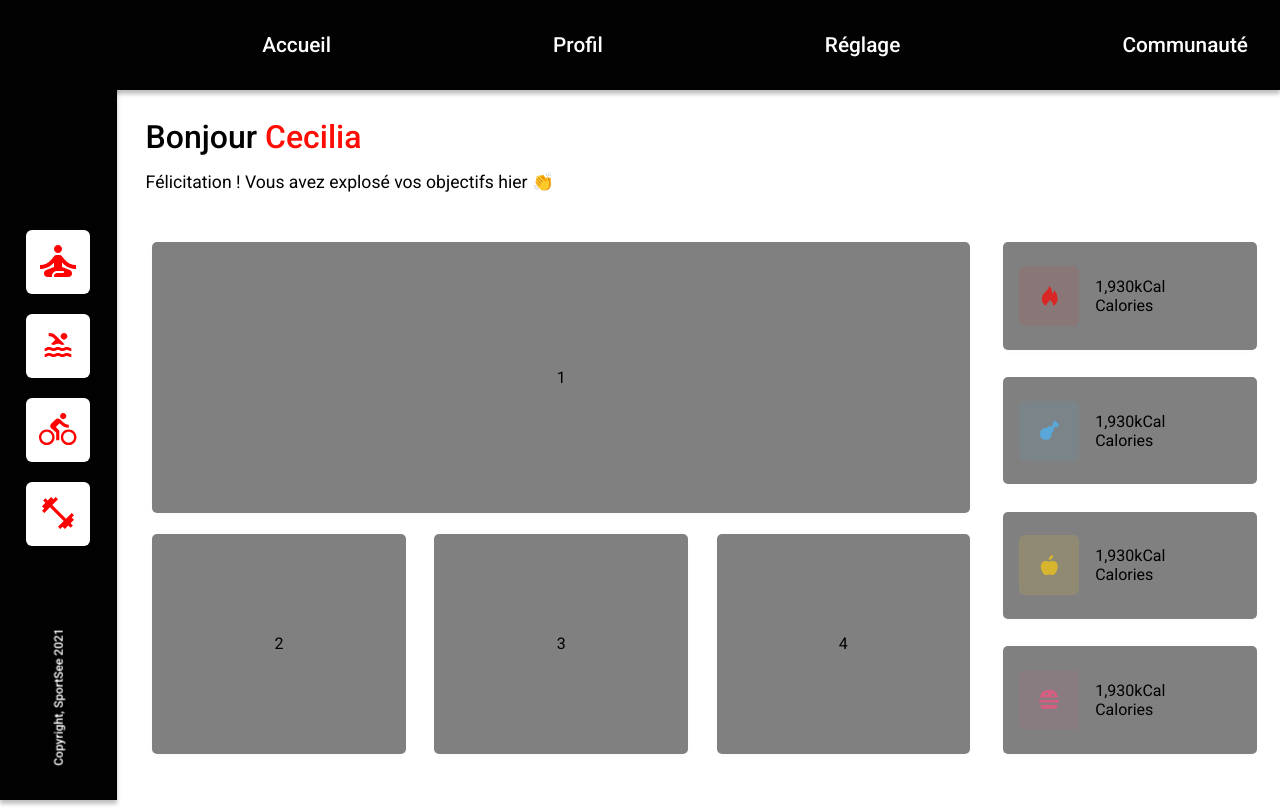
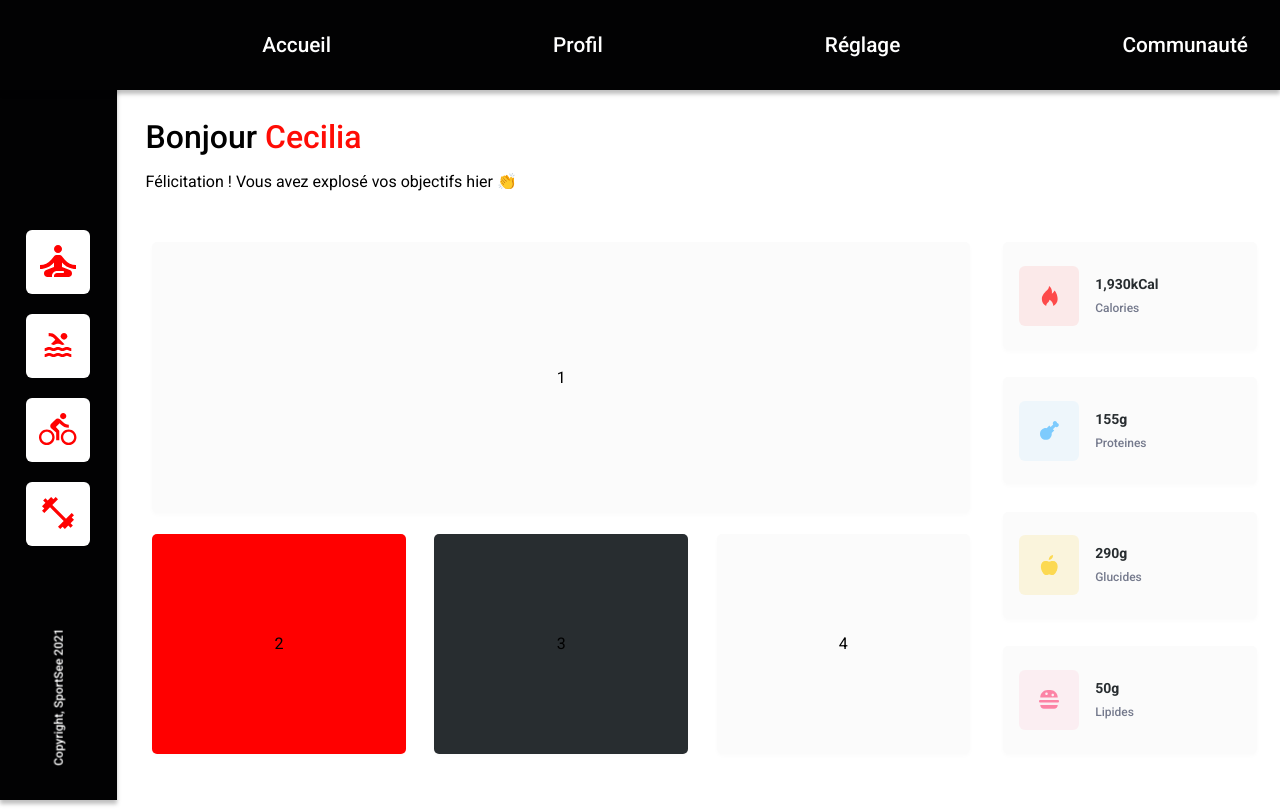
Before and after one commit to emilie-v11/EmilieVukovic_12_08112021, a React (Create React App) app: page /user/12 in a window 1280 px wide. Built offline with nearby package versions, Linux system fonts and the light colour scheme; some icons are missing.

Commit message:
Clean code CSS & fix calorieCount / unit

```diff
--- a/src/components/ButtonIcon/ButtonIcon.css
+++ b/src/components/ButtonIcon/ButtonIcon.css
@@ -1,6 +1,4 @@
 .btn-icon {
-    /* width: 64px;
-    height: 64px; */
     width: 4rem;
     height: 4rem;
 
--- a/src/components/Header/Header.css
+++ b/src/components/Header/Header.css
@@ -1,14 +1,8 @@
 header {
-    /* position: fixed;
-    top: 0px; */
-
     background: #020203;
     max-width: 100%;
     width: 100%;
-    /* height: 91px; */
     height: 5.6rem;
-    /* padding: 0 90px 0 29px; */
     box-shadow: 0px 4px 4px rgba(0, 0, 0, 0.25);
-
     margin: 0 auto;
 }
--- a/src/index.css
+++ b/src/index.css
@@ -1,8 +1,6 @@
 @import url('https://fonts.googleapis.com/css2?family=Roboto:wght@400;500;700&display=swap');
 
 body {
-    /* max-width: 1440px;
-    height: auto; */
     margin: 0 auto;
 }
 
--- a/src/pages/UserPage/UserPage.css
+++ b/src/pages/UserPage/UserPage.css
@@ -1,30 +1,16 @@
 .main-userPage {
-    /* margin: 5.6rem 0 0 7.5rem; */
-    /* margin: 0 0 0 8.3%; */
-    margin: 0 0 0 7.3rem;
-
-    /* padding: 4.25rem 5.4rem 0; */
-    /* padding: 4.2% 6.5% 0; */
-    padding: 4.2% 6% 0;
-    padding: 4.2% 6% 0 7.6%;
-    max-width: 100%;
+    position: relative;
     display: flex;
     flex-direction: column;
-    /* justify-content: space-between; */
-    /* width: 100%; */
     align-items: center;
-
+    max-width: 100%;
     height: 90vh;
-    position: relative;
-
-    /* width: 93%; */
+    margin: 0 0 0 7.3rem;
+    padding: 4.2% 6% 0 7.6%;
 }
 
 .userPage-heading {
-    /* background: gray; */
-    /* margin: 0 1rem; */
     margin-bottom: 4.5rem;
-    width: 70rem;
     width: 100%;
 }
 
@@ -45,56 +31,40 @@
 }
 
 .userPage-informations {
-    /* background: #f5f5f5; */
     display: flex;
     justify-content: space-between;
-    width: 96%;
     width: 100%;
     height: 71%;
-    /* height: 75%; */
 }
-/* todo */
+
 .userPage-graphs {
-    /* width: 78%; */
-    width: 74%;
-    height: 100%;
     display: flex;
     flex-direction: column;
     justify-content: space-between;
+    width: 74%;
+    height: 100%;
 }
-/* todo */
+
 .keys-data-cards {
-    /* background: orange; */
     display: flex;
     flex-direction: column;
     justify-content: space-between;
-
     width: 23%;
     height: 100%;
 }
 
 .day-activity {
-    border-radius: 0.3125rem;
+    width: 100%;
+    height: 53%;
+    margin: 0;
     background: #fbfbfb;
     box-shadow: 0px 2px 4px rgba(0, 0, 0, 0.0212249);
-
-    width: 835px;
-    height: 320px;
-    margin: 1rem;
-
-    width: 100%;
-    height: 52%;
-    height: 53%;
-    margin: 0;
-
-    background: grey;
+    border-radius: 0.3125rem;
 }
 
 .trio-charts {
-    /* background: pink; */
     display: flex;
     justify-content: space-between;
-
     width: 100%;
     height: 43%;
 }
@@ -103,10 +73,10 @@
 .radar-chart,
 .radial-bar-chart,
 .bar-chart {
-    border-radius: 0.3125rem;
     display: flex;
     justify-content: center;
     align-items: center;
+    border-radius: 0.3125rem;
 }
 
 .bar-chart {
@@ -117,86 +87,67 @@
 .line-chart,
 .radar-chart,
 .radial-bar-chart {
-    /* border-radius: 0.3125rem; */
     box-shadow: 0px 2px 4px rgba(0, 0, 0, 0.0212249);
-
-    margin: 1rem;
-    /* width: 258px; */
     width: 31%;
-    height: 263px;
-
+    height: 100%;
     margin: 0;
-    height: 100%;
-
-    background: yellow;
 }
 
 .line-chart {
     background: #ff0000;
-
-    background: grey;
 }
 
 .radar-chart {
     background: #282d30;
-
-    background: grey;
 }
 
 .radial-bar-chart {
     background: #fbfbfb;
-
-    background: grey;
 }
 
 .keys-data-card {
+    display: flex;
+    align-items: center;
+    height: 20.5%;
+    margin: 0;
     background: #fbfbfb;
     box-shadow: 0px 2px 4px rgba(0, 0, 0, 0.0212249);
     border-radius: 0.31rem;
-
-    /* width: 16rem; */
-    height: 7.75rem;
-    margin: 1rem;
-    display: flex;
-    align-items: center;
-
-    margin: 0;
-    height: 20.5%;
-
-    background: grey;
 }
 
 .key-data-icon {
-    border-radius: 0.375rem;
     display: flex;
     align-items: center;
     justify-content: center;
-    opacity: 0.7;
-
-    /* width: 60px;
-    height: 60px; */
     width: 3.75rem;
     height: 3.75rem;
-
     margin: 2rem 1.5rem 2rem 2rem;
+    border-radius: 0.375rem;
+    opacity: 0.7;
 }
 
 .key-data-value {
     display: flex;
     flex-direction: column;
+    line-height: 24px;
+    letter-spacing: 0px;
+    text-align: left;
 }
 
-/* ******************************************************************* */
-/* @media only screen and (max-width: 1439px) */
+.calorie-count {
+    color: #282d30;
+    font-size: 1.25rem;
+    font-weight: 700;
+}
+
+.unit-measurement {
+    color: #74798c;
+    font-size: 0.875rem;
+    font-weight: 500;
+}
+
 @media only screen and (max-width: 1299px) {
     .main-userPage {
-        /* width: 87%; */
-        /* height: 90vh; */
-        /* padding-top: 1%;
-        padding-left: 2%;
-        padding-left: 1%; */
-        /* position: relative; */
-
         padding: 1% 0 0 1%;
     }
 
@@ -207,79 +158,50 @@
     .userPage-heading h1 {
         margin-bottom: 1rem;
         font-size: 2rem;
-        /* font-size: 2.5rem; */
-
-        /* line-height: 2vh; */
     }
 
-    /* .userPage-heading p {
+    .userPage-heading p {
         font-size: 1rem;
-    } */
+    }
 
     .userPage-informations {
-        /* display: flex;
-        justify-content: space-between; */
-        /* height: 75%; */
-        /* width: 96%;
-        height: 72%; */
-
         position: absolute;
         bottom: 7vh;
         width: 95%;
     }
 
-    .userPage-graphs {
-        /* width: 78%;
-        height: 100%;
-        display: flex;
-        flex-direction: column;
-        justify-content: space-between; */
-    }
-    .keys-data-cards {
-        /* display: flex;
-        flex-direction: column;
-        justify-content: space-between; */
-
-        /* width: 20%;
-        height: 100%; */
-    }
-    .day-activity {
-        /* width: 100%;
-        height: 54%;
-        margin: 0; */
-    }
-    .trio-charts {
-        /* display: flex;
-        justify-content: space-between; */
-
-        /* width: 100%;
-        height: 43%; */
-    }
-    .line-chart,
-    .radar-chart,
-    .radial-bar-chart,
     .bar-chart {
-        /* border-radius: 0.3125rem; */
         display: flex;
         justify-content: center;
         align-items: center;
-    }
-    .bar-chart {
         width: 100%;
         height: 100%;
     }
+
     .line-chart,
     .radar-chart,
     .radial-bar-chart {
-        /* width: 32%; */
+        display: flex;
+        justify-content: center;
+        align-items: center;
+        height: 100%;
         margin: 0;
-        height: 100%;
     }
+
     .keys-data-card {
+        height: 21%;
         margin: 0;
-        height: 21%;
     }
+
     .key-data-icon {
         margin: 1rem;
     }
+
+    .calorie-count {
+        font-size: 0.875rem;
+    }
+
+    .unit-measurement {
+        font-size: 0.75rem;
+    }
 }
--- a/src/pages/UserPage/UserPage.jsx
+++ b/src/pages/UserPage/UserPage.jsx
@@ -36,7 +36,7 @@ const UserPage = () => {
                             <img className="icon-img" src={Energy} alt="" />
                         </div>
                         <p className="key-data-value">
-                            <span className="calorieCount">1,930kCal</span>
+                            <span className="calorie-count">1,930kCal</span>
                             <span className="unit-measurement">Calories</span>
                         </p>
                     </div>
@@ -49,8 +49,8 @@ const UserPage = () => {
                             <img className="icon-img" src={Chicken} alt="" />
                         </div>
                         <p className="key-data-value">
-                            <span className="calorieCount">1,930kCal</span>
-                            <span className="unit-measurement">Calories</span>
+                            <span className="calorie-count">155g</span>
+                            <span className="unit-measurement">Proteines</span>
                         </p>
                     </div>
 
@@ -62,8 +62,8 @@ const UserPage = () => {
                             <img className="icon-img" src={Apple} alt="" />
                         </div>
                         <p className="key-data-value">
-                            <span className="calorieCount">1,930kCal</span>
-                            <span className="unit-measurement">Calories</span>
+                            <span className="calorie-count">290g</span>
+                            <span className="unit-measurement">Glucides</span>
                         </p>
                     </div>
 
@@ -79,8 +79,8 @@ const UserPage = () => {
                             />
                         </div>
                         <p className="key-data-value">
-                            <span className="calorieCount">1,930kCal</span>
-                            <span className="unit-measurement">Calories</span>
+                            <span className="calorie-count">50g</span>
+                            <span className="unit-measurement">Lipides</span>
                         </p>
                     </div>
                 </div>
```
Also changed, not shown: src/components/NavIcons/NavIcons.css (+0 -18 lines), src/components/Navbar/Navbar.css (+1 -9 lines).
